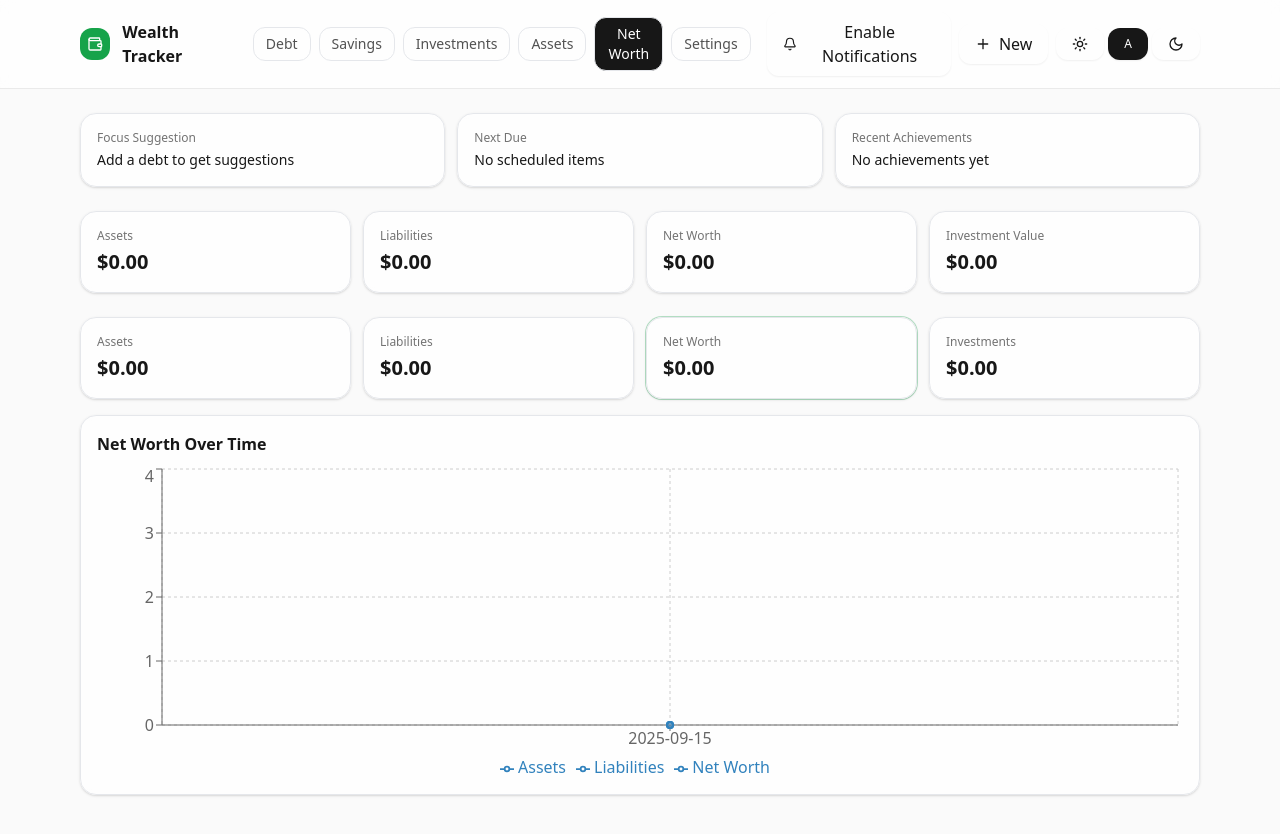
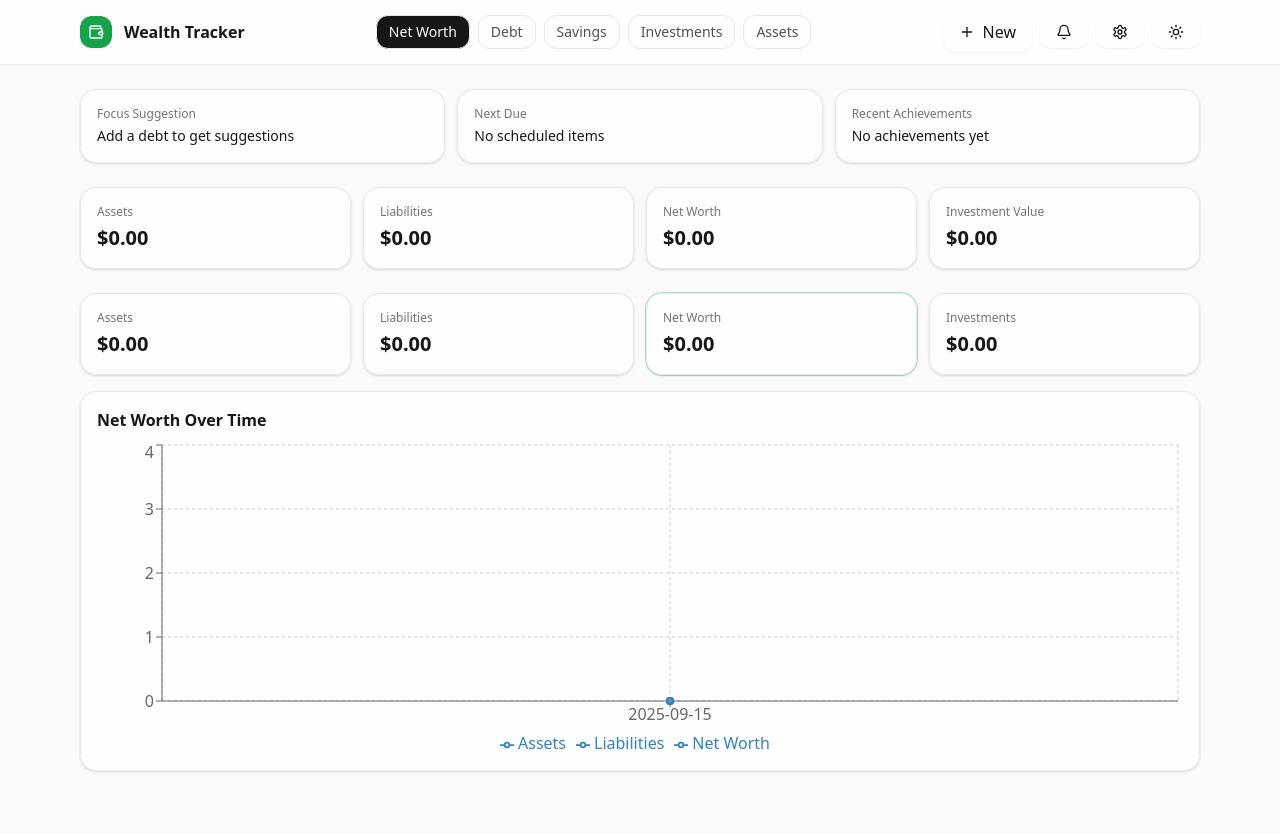
Before and after one commit to chinthujan/wealth-tracker, a React (Vite) app: page / in a window 1280 px wide. Shown: the top 834 px of the page. Built offline with nearby package versions, Linux system fonts and the light colour scheme.

Commit message:
Tab order fixed, button toggles fixed

```diff
--- a/src/components/Header.jsx
+++ b/src/components/Header.jsx
@@ -2,32 +2,77 @@ import React from 'react'
 import ThemeToggle from './ThemeToggle'
 import NotificationsToggle from './NotificationsToggle'
 import QuickAdd from './QuickAdd'
-import { Wallet, Plus } from 'lucide-react'
+import { Wallet, Plus, Settings as Gear } from 'lucide-react'
 
 export default function Header({ tab, setTab }) {
   const [qaOpen, setQaOpen] = React.useState(false)
-  React.useEffect(() => { const fn = () => setQaOpen(true); window.addEventListener('open-quick-add', fn); return () => window.removeEventListener('open-quick-add', fn) }, [])
+
+  // Keep the global hotkey (backslash) opening Quick Add, but not while typing
+  React.useEffect(() => {
+    const fn = () => setQaOpen(true)
+    window.addEventListener('open-quick-add', fn)
+    return () => window.removeEventListener('open-quick-add', fn)
+  }, [])
+
+  // v3 tab order, with Net Worth first
+  const tabs = ['Net Worth','Debt','Savings','Investments','Assets']
+
   return (
     <>
       <header className="sticky top-0 z-10 backdrop-blur bg-white/70 dark:bg-black/40 border-b border-neutral-200/80 dark:border-white/10">
         <div className="max-w-6xl mx-auto px-4 py-3 flex items-center justify-between gap-4">
+          {/* Brand */}
           <div className="flex items-center gap-3">
-            <div className="w-8 h-8 rounded-xl bg-brand-600 text-white grid place-items-center"><Wallet className="w-4 h-4"/></div>
+            <div className="w-8 h-8 rounded-xl bg-brand-600 text-white grid place-items-center">
+              <Wallet className="w-4 h-4" />
+            </div>
             <h1 className="font-semibold">Wealth Tracker</h1>
           </div>
+
+          {/* Center nav (tabs only) */}
           <nav className="flex items-center gap-2 text-sm">
-            {['Debt','Savings','Investments','Assets','Net Worth','Settings'].map((t) => (
-              <button key={t} onClick={()=>setTab(t)} className={`px-3 py-1.5 rounded-xl border ${tab===t?'bg-neutral-900 text-white dark:bg-white dark:text-black':'text-neutral-600 dark:text-neutral-300 dark:border-white/10'}`}>{t}</button>
+            {tabs.map((t) => (
+              <button
+                key={t}
+                onClick={() => setTab(t)}
+                className={`px-3 py-1.5 rounded-xl border whitespace-nowrap ${
+                  tab === t
+                    ? 'bg-neutral-900 text-white dark:bg-white dark:text-black'
+                    : 'text-neutral-600 dark:text-neutral-300 dark:border-white/10'
+                }`}
+              >
+                {t}
+              </button>
             ))}
           </nav>
+
+          {/* Right actions in the requested order:
+              + New, Bell, Gear (settings), Theme (sun/moon) */}
           <div className="flex items-center gap-2">
+            <button className="btn" onClick={() => setQaOpen(true)} title="New">
+              <Plus className="w-4 h-4" /> New
+            </button>
+
+            {/* Bell icon only */}
             <NotificationsToggle />
-            <button className="btn" onClick={()=>setQaOpen(true)} title="Quick Add"><Plus className="w-4 h-4"/> New</button>
+
+            {/* Gear icon opens Settings tab */}
+            <button
+              className={`btn ${tab === 'Settings' ? 'btn-primary' : ''}`}
+              onClick={() => setTab('Settings')}
+              aria-label="Settings"
+              title="Settings"
+            >
+              <Gear className="w-4 h-4" />
+            </button>
+
+            {/* Sun/Moon single-icon toggle based on current theme */}
             <ThemeToggle />
           </div>
         </div>
       </header>
-      <QuickAdd open={qaOpen} onClose={()=>setQaOpen(false)}/>
+
+      <QuickAdd open={qaOpen} onClose={() => setQaOpen(false)} />
     </>
   )
 }
--- a/src/components/NotificationsToggle.jsx
+++ b/src/components/NotificationsToggle.jsx
@@ -1,19 +1,27 @@
-import React, { useEffect, useState } from 'react'
+import React, { useState } from 'react'
 import { Bell } from 'lucide-react'
 import { ensurePermission } from '../lib/notifications'
 
 export default function NotificationsToggle() {
-  const [granted, setGranted] = useState(Notification?.permission === 'granted')
+  const [granted, setGranted] = useState(
+    typeof Notification !== 'undefined' && Notification?.permission === 'granted'
+  )
+
   const enable = async () => {
     try {
       const ok = await ensurePermission()
       setGranted(ok)
-      if (ok) alert('Notifications enabled. Keep this tab open to receive due reminders.')
-    } catch (e) { alert(e.message) }
+    } catch {/* ignore */}
   }
+
   return (
-    <button className={`btn ${granted ? 'btn-primary' : ''}`} onClick={enable} title="Enable browser notifications">
-      <Bell className="w-4 h-4"/> {granted ? 'Notifications On' : 'Enable Notifications'}
+    <button
+      className={`btn ${granted ? 'btn-primary' : ''}`}
+      onClick={enable}
+      aria-label={granted ? 'Notifications enabled' : 'Enable notifications'}
+      title={granted ? 'Notifications enabled' : 'Enable notifications'}
+    >
+      <Bell className="w-4 h-4" />
     </button>
   )
 }
--- a/src/components/ThemeToggle.jsx
+++ b/src/components/ThemeToggle.jsx
@@ -1,28 +1,40 @@
-import React, { useEffect, useState } from 'react'
-import { Moon, Sun } from 'lucide-react'
+import React from 'react'
+import { Sun, Moon } from 'lucide-react'
+import { useStore } from '../state/store'
 
 export default function ThemeToggle() {
-  const [mode, setMode] = useState(() => localStorage.getItem('theme') || 'system')
+  const { data, setData } = useStore()
+  const current = data?.settings?.theme || 'system'
 
-  useEffect(() => {
-    const root = document.documentElement
-    if (mode === 'dark') {
-      root.classList.add('dark')
-    } else if (mode === 'light') {
-      root.classList.remove('dark')
-    } else {
-      // system
-      if (window.matchMedia('(prefers-color-scheme: dark)').matches) root.classList.add('dark')
-      else root.classList.remove('dark')
+  // Resolve 'system' to actual
+  const resolved =
+    current === 'system'
+      ? (typeof window !== 'undefined' &&
+         window.matchMedia &&
+         window.matchMedia('(prefers-color-scheme: dark)').matches
+          ? 'dark'
+          : 'light')
+      : current
+
+  const isDark = resolved === 'dark'
+
+  const toggle = () => {
+    const next = isDark ? 'light' : 'dark'
+    setData(prev => ({ ...prev, settings: { ...prev.settings, theme: next } }))
+    // Ensure UI updates immediately
+    if (typeof document !== 'undefined') {
+      document.documentElement.classList.toggle('dark', next === 'dark')
     }
-    localStorage.setItem('theme', mode)
-  }, [mode])
+  }
 
   return (
-    <div className="flex items-center gap-1">
-      <button className={`btn px-2 ${mode==='light'?'btn-primary':''}`} onClick={() => setMode('light')} title="Light mode"><Sun className="w-4 h-4"/></button>
-      <button className={`btn px-2 ${mode==='system'?'btn-primary':''}`} onClick={() => setMode('system')} title="System"><span className="text-xs">A</span></button>
-      <button className={`btn px-2 ${mode==='dark'?'btn-primary':''}`} onClick={() => setMode('dark')} title="Dark mode"><Moon className="w-4 h-4"/></button>
-    </div>
+    <button
+      className="btn"
+      onClick={toggle}
+      aria-label={isDark ? 'Switch to light mode' : 'Switch to dark mode'}
+      title={isDark ? 'Switch to light mode' : 'Switch to dark mode'}
+    >
+      {isDark ? <Moon className="w-4 h-4" /> : <Sun className="w-4 h-4" />}
+    </button>
   )
 }
```
